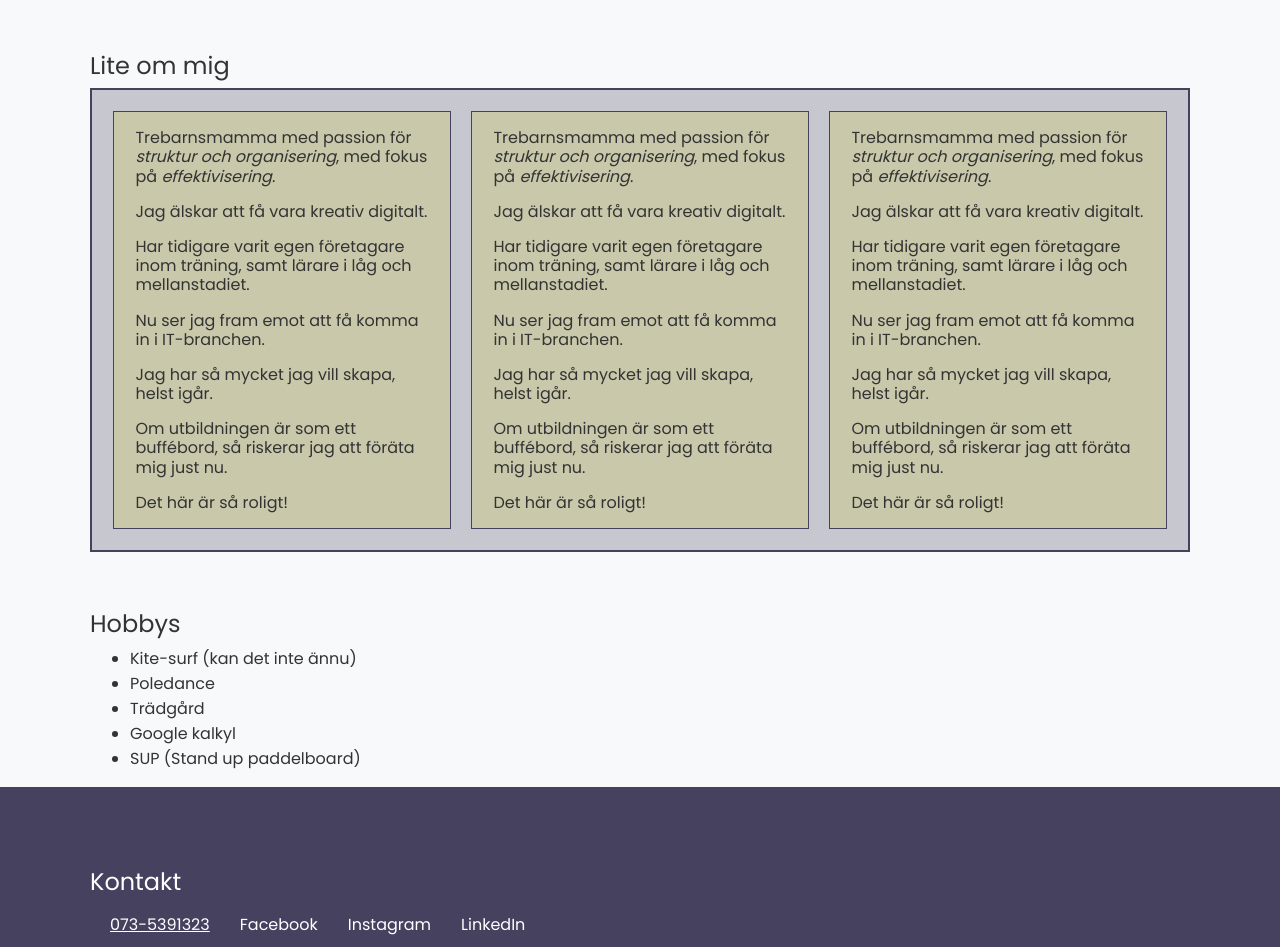
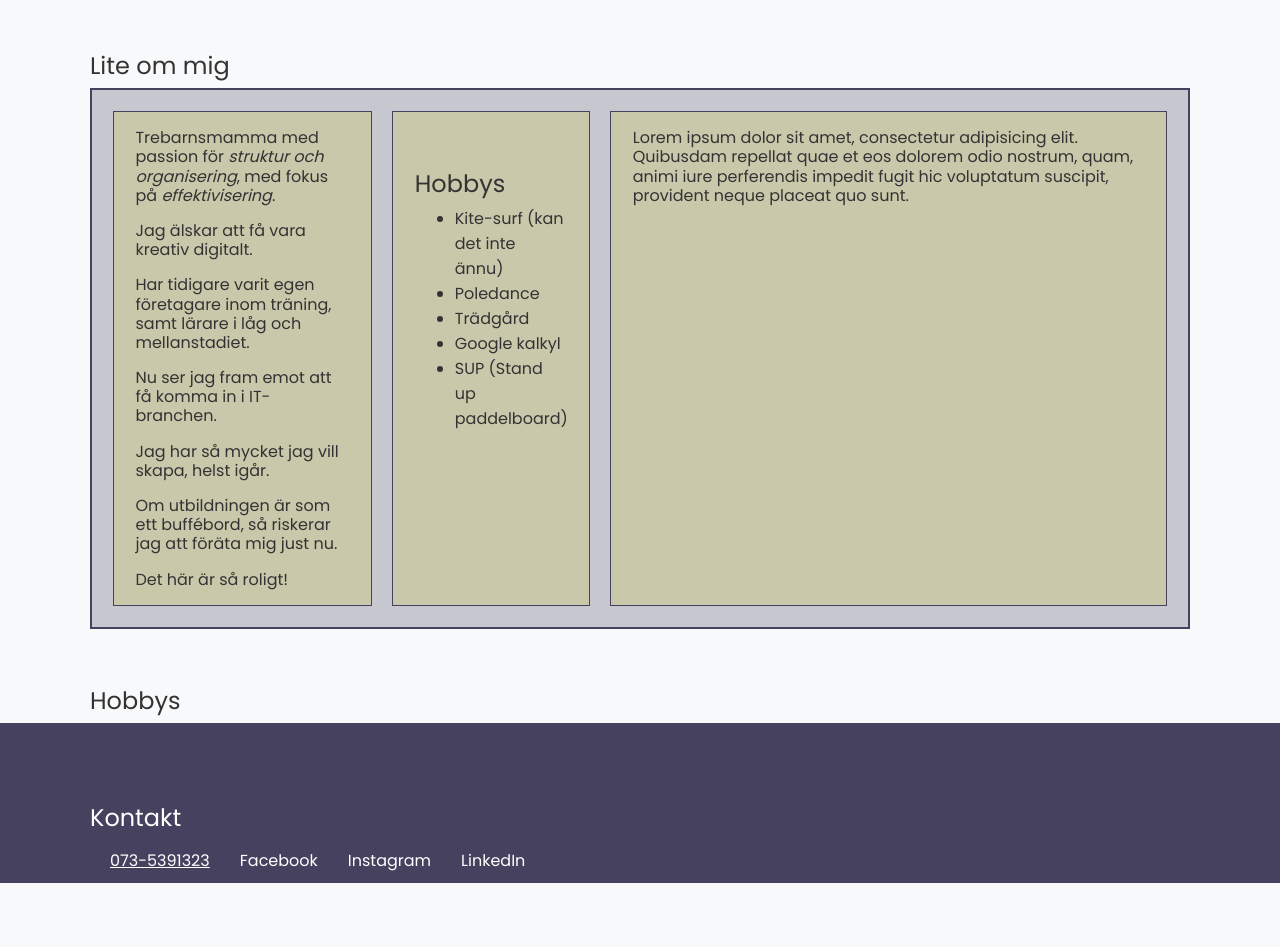
Before and after one commit to zaida-wiss/project-x1, a plain HTML site: page index.html in a window 1280 px wide. Shown: the part 460-1407 px from the top of the page. After the commit the page ends 1343 px from the top, so only its background shows below. Drawn offline with Linux system fonts and the light colour scheme.

Commit message:
ändrade texten i flexboxen

```diff
--- a/index.html
+++ b/index.html
@@ -39,26 +39,17 @@
           <p>Det här är så roligt!</p>
         </div>
         <div class= "box">
-          <p>Trebarnsmamma med passion för <em>struktur och organisering</em>, med fokus på <em>effektivisering</em>.</p>
-          <p>Jag älskar att få vara kreativ digitalt.</p>
-
-          <p>Har tidigare varit egen företagare inom träning, samt lärare i låg och mellanstadiet.</p>
-          <p>Nu ser jag fram emot att få komma in i IT-branchen. </p>
-          <p>Jag har så mycket jag vill skapa, helst igår.</p>
-
-          <p>Om utbildningen är som ett buffébord, så riskerar jag att föräta mig just nu. </p>
-          <p>Det här är så roligt!</p>
+          <h2>Hobbys</h2>
+          <ul>
+            <li>Kite-surf (kan det inte ännu)</li>
+            <li>Poledance</li>
+            <li>Trädgård</li>
+            <li>Google kalkyl</li>
+            <li>SUP (Stand up paddelboard)</li>
+          </ul>
         </div>
         <div class= "box">
-          <p>Trebarnsmamma med passion för <em>struktur och organisering</em>, med fokus på <em>effektivisering</em>.</p>
-          <p>Jag älskar att få vara kreativ digitalt.</p>
-
-          <p>Har tidigare varit egen företagare inom träning, samt lärare i låg och mellanstadiet.</p>
-          <p>Nu ser jag fram emot att få komma in i IT-branchen. </p>
-          <p>Jag har så mycket jag vill skapa, helst igår.</p>
-
-          <p>Om utbildningen är som ett buffébord, så riskerar jag att föräta mig just nu. </p>
-          <p>Det här är så roligt!</p>
+          <p>Lorem ipsum dolor sit amet, consectetur adipisicing elit. Quibusdam repellat quae et eos dolorem odio nostrum, quam, animi iure perferendis impedit fugit hic voluptatum suscipit, provident neque placeat quo sunt.</p>
         </div>
       </div>
     </section>
@@ -66,13 +57,7 @@
 
     <section>
       <h2>Hobbys</h2>
-        <ul>
-          <li>Kite-surf (kan det inte ännu)</li>
-          <li>Poledance</li>
-          <li>Trädgård</li>
-          <li>Google kalkyl</li>
-          <li>SUP (Stand up paddelboard)</li>
-        </ul>
+
     </section>
   </main>
 
--- a/style.css
+++ b/style.css
@@ -119,6 +119,7 @@ h3{
   flex-direction:row;
 
 
+
 }
 
 .box{
```
